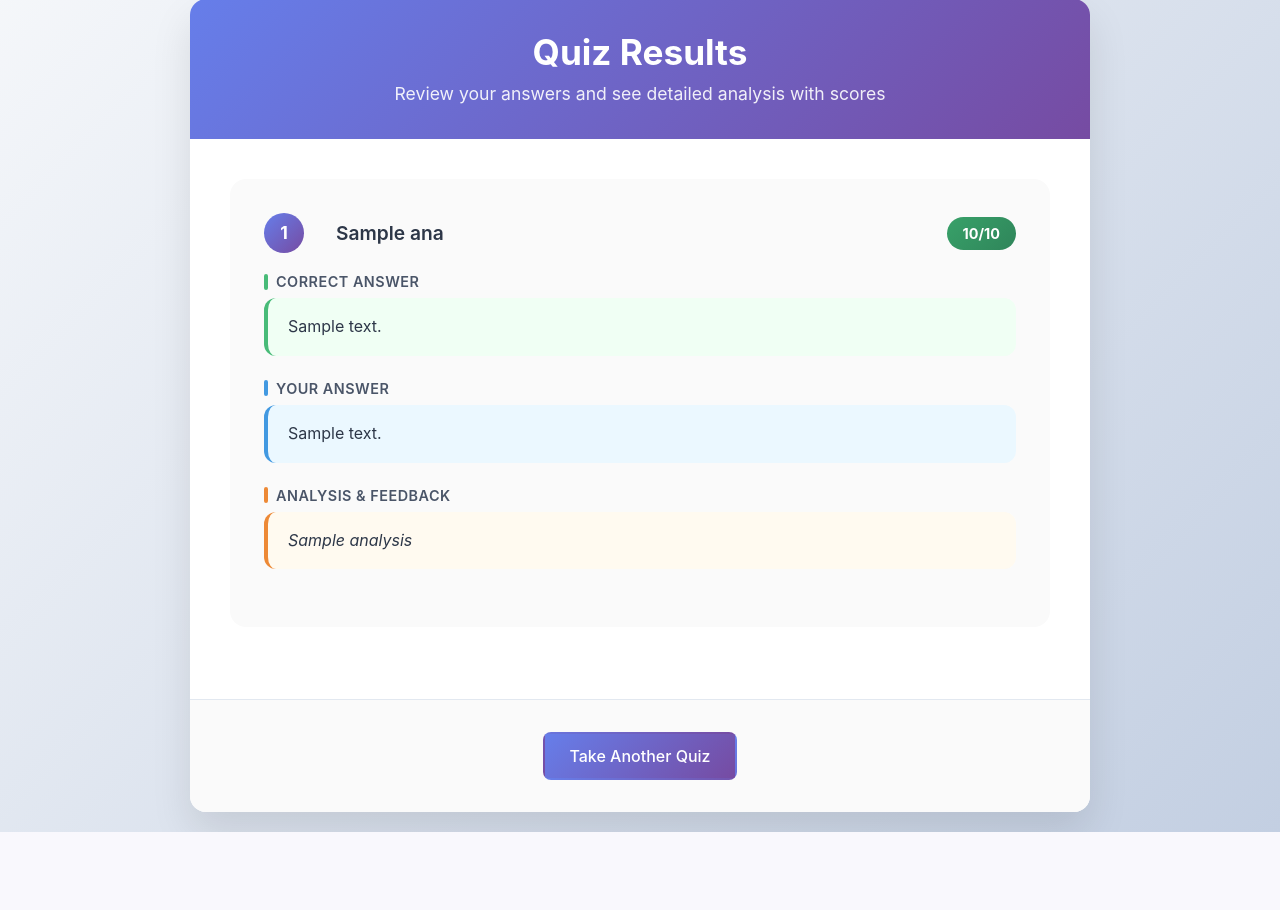
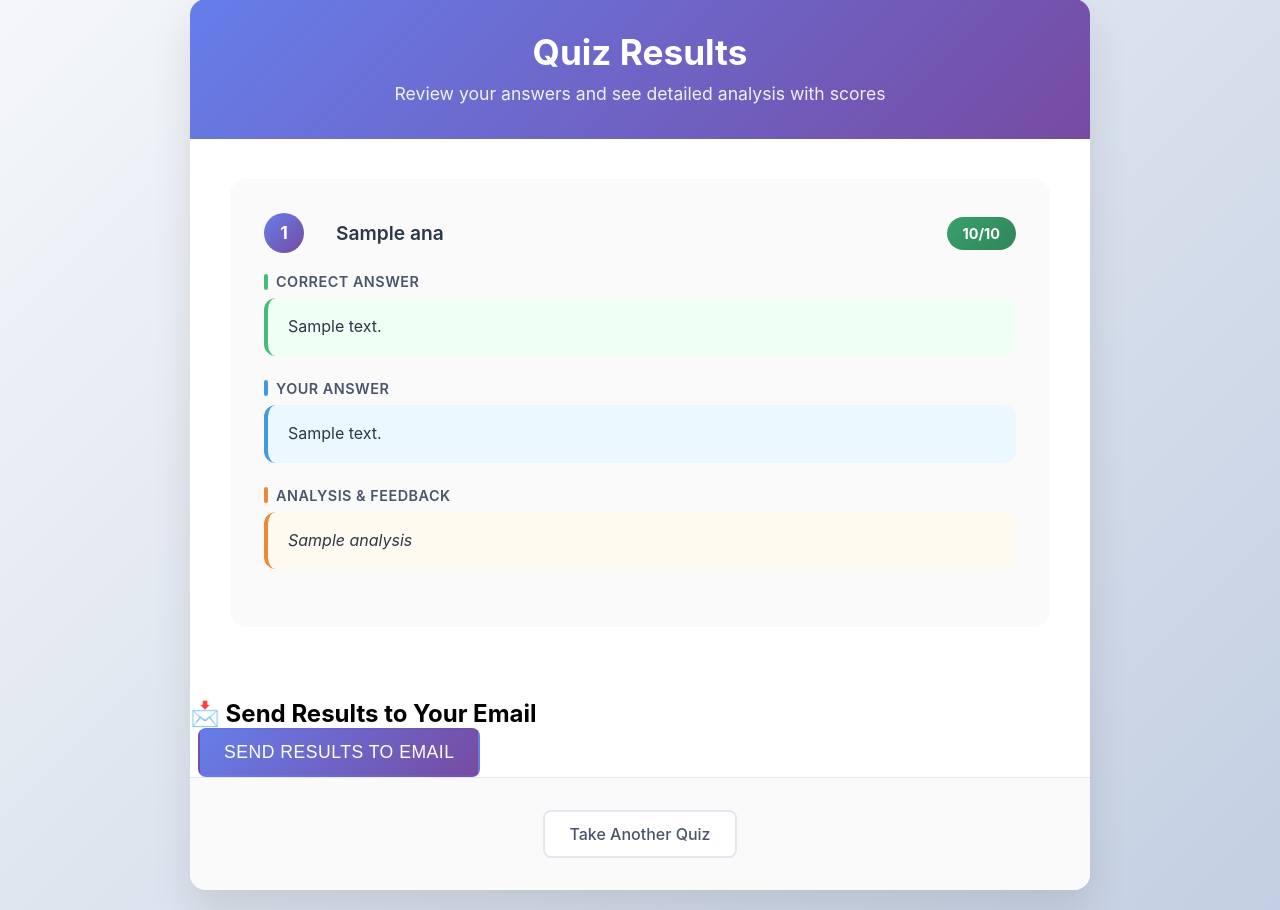
Before and after one commit to daiyankatali-art/thequa, a Flask app: template templates/result.html in a window 1280 px wide. Shown: the part 21-931 px from the top of the page. Before the commit the page ends 853 px from the top, so only its background shows below. Run offline with Flask 3, Linux system fonts and the light colour scheme; the template is opened without the code that fills it: most values are stand-ins (such as "Sample title", 1, 10 or a date in 2020); some libraries are stand-ins or nearby versions.

Commit message:
last_last

```diff
--- a/app.py
+++ b/app.py
@@ -1,38 +1,41 @@
-from flask import Flask, jsonify, render_template, request
+from flask import Flask, render_template, request, redirect, url_for, session
 from google import genai
 from google.genai import types
 import json
 import os
 from dotenv import load_dotenv
+import smtplib
+from email.message import EmailMessage
 
 app = Flask(__name__)
+app.secret_key = "your_secret_key_here"  # needed for session storage
 
 # Load environment variables from .env file
 load_dotenv()
 API_KEY = os.getenv("API_KEY")
 
 # Global variable to hold questions list
-questions_list = ""
+questions_list = []
 
+# ---------------------- HOME PAGE ----------------------
 @app.route('/')
 def home():
     return render_template('index.html')
 
+# ---------------------- GENERATE QUESTIONS ----------------------
 @app.route('/generate', methods=['POST'])
 def generate():
     email = request.form.get("email")
     topic = request.form.get("topic")
     amount = request.form.get("amount")
-    uploaded_file = request.files.get('file')  # May be None or empty
+    uploaded_file = request.files.get('file')
 
-    # ❌ If neither topic nor file is provided
-    if not topic and (not uploaded_file or uploaded_file.filename == ''):
-        return "❌ Please provide either a topic or upload a PDF file.", 400
+    # Save email in session to use later
+    session['user_email'] = email
 
     client = genai.Client(api_key=API_KEY)
 
-    # 📄 If file uploaded and not empty, read its bytes
-    file_bytes = None
+    # Handle uploaded file
     file_part = None
     if uploaded_file and uploaded_file.filename != '':
         file_bytes = uploaded_file.read()
@@ -40,85 +43,74 @@ def generate():
             return "❌ Uploaded file is empty", 400
         file_part = types.Part.from_bytes(data=file_bytes, mime_type='application/pdf')
 
-    # 🧠 Build the prompt
+    # Build prompt
     prompt = f"""
-You are a smart assistant. Based on the input below, generate exactly {amount} short, clear, simple essay-type questions with 1–2 sentence answers.
-
+You are a smart assistant. Generate exactly {amount} short essay-type questions with 1-2 sentence answers.
 """
-
     if topic:
         prompt += f"TOPIC: {topic}\n"
 
     prompt += """
-Output ONLY in this JSON format:
+Output ONLY in JSON format:
 [
-  { "question": "Question 1?", "answer": "Answer 1" },
-  { "question": "Question 2?", "answer": "Answer 2" }
+  {"question": "Question 1?", "answer": "Answer 1"},
+  {"question": "Question 2?", "answer": "Answer 2"}
 ]
-
-Do NOT include markdown, code blocks, or explanations — just the raw JSON.
+Do NOT include markdown or code blocks.
 """
 
-    # 📦 Build contents for Gemini
-    contents = []
+    # Build contents
+    contents = [prompt]
     if file_part:
-        contents.append(file_part)
-    contents.append(prompt)
+        contents.insert(0, file_part)
 
+    # Generate questions using Gemini
     try:
         response = client.models.generate_content(
             model="gemini-2.5-flash",
             contents=contents
         )
-        raw_text = response.text
-        print("📥 Gemini response:", raw_text)
+        raw_text = response.text.strip()
+        if not raw_text:
+            return "⚠️ AI returned empty response. Try again.", 500
 
         global questions_list
         questions_list = json.loads(raw_text)
-
         return render_template("question.html", questions=questions_list)
 
     except json.JSONDecodeError as e:
-        print("❌ JSON parsing error:", e)
+        print("❌ JSONDecodeError:", e)
+        print("RAW RESPONSE:", response.text)
         return "⚠️ AI response was not valid JSON.", 500
     except Exception as e:
         print("❌ Error:", e)
         return f"⚠️ An error occurred: {str(e)}", 500
 
+# ---------------------- SUBMIT ANSWERS ----------------------
 @app.route('/submit-answers', methods=['POST'])
 def Result():
     global questions_list
-
     client = genai.Client(api_key=API_KEY)
-    user_answer = request.form.to_dict()
-    print("📝 User answers:", user_answer)
+    user_answers = request.form.to_dict()
 
     ana_prompt = f"""
-You are an expert evaluator. Analyze each user answer against the correct answer and provide detailed feedback with scoring.
+You are an expert evaluator. Analyze each user answer against the correct answer.
 
-QUESTIONS AND ANSWERS: {questions_list}
-USER ANSWERS: {user_answer}
+QUESTIONS: {questions_list}
+USER ANSWERS: {user_answers}
 
-For each question, provide:
-1. A score out of 10
-2. A detailed analysis including:
-   - What the user got right
-   - What was missing or incorrect
-   - Suggestions for improvement
-
-Use this EXACT format:
+Return a JSON array like:
 [
   {{
-    "question": "Question?",
-    "answer": "Correct Answer",
-    "user_answer": "User's Answer",
+    "question": "Original question",
+    "answer": "Correct answer",
+    "user_answer": "User answer",
     "score": 8,
-    "analysis": "Feedback with scoring explanation"
+    "analysis": "Detailed feedback"
   }},
   ...
 ]
-
-Do NOT include code blocks or markdown.
+Do NOT include markdown or code blocks.
 """
 
     try:
@@ -126,18 +118,64 @@ Do NOT include code blocks or markdown.
             model="gemini-2.5-flash",
             contents=ana_prompt
         )
+        raw_text = response_ana.text.strip()
+        if not raw_text:
+            return "⚠️ AI returned empty analysis. Try again.", 500
 
-        ana = json.loads(response_ana.text)
-        print("📊 Evaluation result:", ana)
+        ana = json.loads(raw_text)
+        session['analysis'] = ana  # save for emailing
 
         return render_template("result.html", ana=ana)
 
     except json.JSONDecodeError as e:
-        print("❌ JSON parsing error:", e)
+        print("❌ JSONDecodeError:", e)
+        print("RAW RESPONSE:", response_ana.text)
         return "⚠️ AI analysis was not valid JSON.", 500
     except Exception as e:
         print("❌ Error:", e)
         return f"⚠️ An error occurred: {str(e)}", 500
 
+# ---------------------- SEND EMAIL ----------------------
+@app.route('/send-email' , methods=['POST'])
+def send_email():
+    user_email = session.get("user_email")
+    ana = session.get("analysis")
+
+    if not user_email or not ana:
+        return "❌ No email or results available to send.", 400
+
+    # Build email content
+    results_text = "Your Quiz Results\n\n"
+    for q in ana:
+        results_text += f"Question: {q['question']}\n"
+        results_text += f"Correct Answer: {q['answer']}\n"
+        results_text += f"Your Answer: {q['user_answer']}\n"
+        results_text += f"Analysis: {q['analysis']}\n\n"
+
+    try:
+        sender_email = os.getenv("SENDER_EMAIL")
+        app_password = os.getenv("APP_PASSWORD")
+
+        msg = EmailMessage()
+        msg.set_content(results_text)
+        msg['Subject'] = "Your Quiz Results"
+        msg['From'] = sender_email
+        msg['To'] = user_email
+
+        # Send email
+        with smtplib.SMTP_SSL('smtp.gmail.com', 465) as smtp:
+            smtp.login(sender_email, app_password)
+            smtp.send_message(msg)
+
+        message = f"✅ Results have been sent to {user_email}"
+
+
+    except Exception as e:
+         message = f"❌ Failed to send email: {str(e)}"
+
+
+    return render_template("email_sent.html", message=message)
+
+# ---------------------- MAIN ----------------------
 if __name__ == '__main__':
     app.run(host="0.0.0.0", debug=True)
--- a/templates/result.html
+++ b/templates/result.html
@@ -42,8 +42,16 @@
             {% endfor %}
         </div>
 
+        <!-- Email sending section -->
+        <div class="email-section">
+            <h2>📩 Send Results to Your Email</h2>
+            <form action="/send-email" method="post">
+                <button type="submit" class="btn btn-primary">Send Results to email</button>
+            </form>
+        </div>
+
         <div class="actions">
-            <a href="/" class="btn btn-primary">Take Another Quiz</a>
+            <a href="/" class="btn btn-secondary">Take Another Quiz</a>
         </div>
     </div>
 </body>
```
Also changed, not shown: templates/email_sent.html (added, +12 -0 lines).
